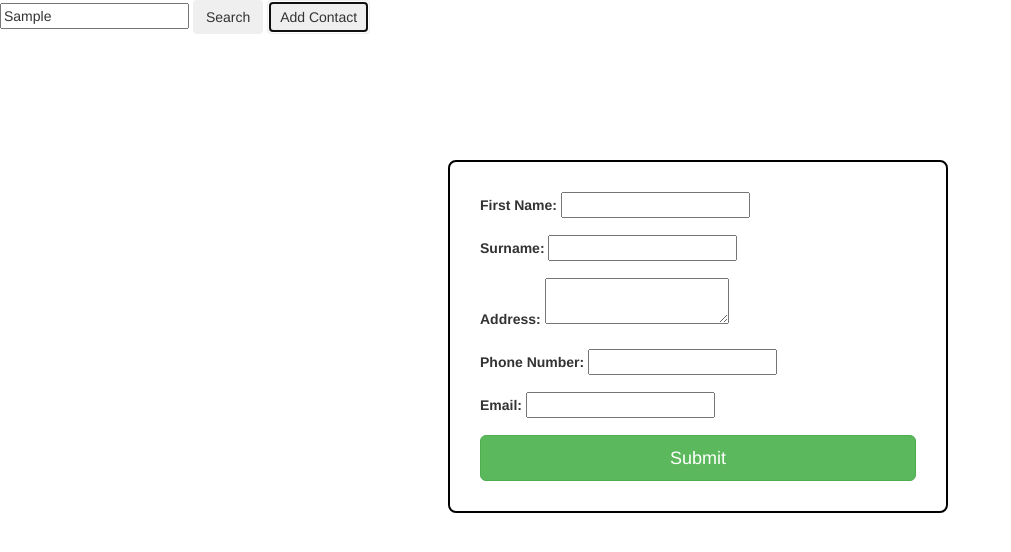
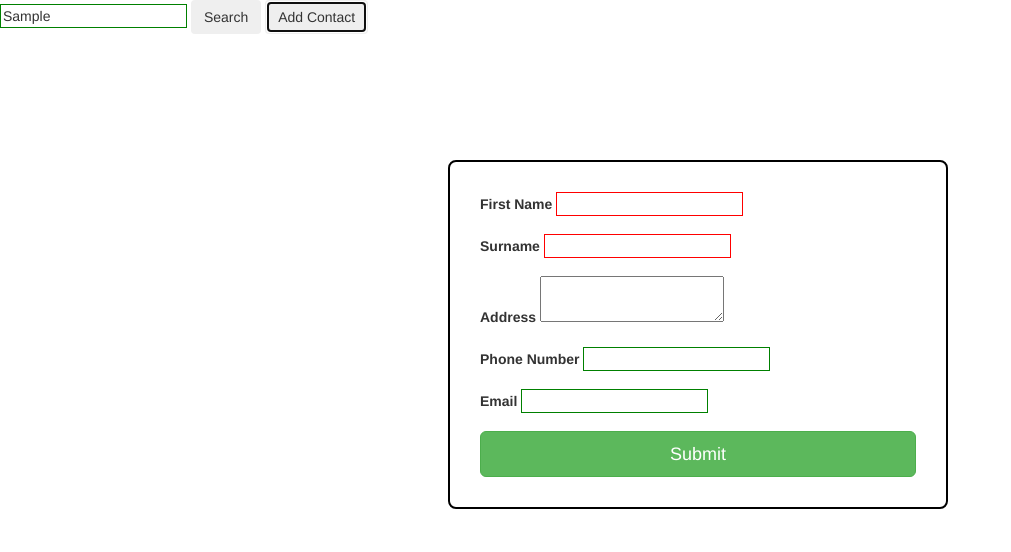
Before and after one commit to katylouise/address_book, a website: page index.html in a window 1280 px wide. Both pictures are taken after typing "Sample" into the empty fields and a click on the button "Add Contact". Shown: the whole page, without its empty margins (0-1011 px from the left). Drawn offline with nearby package versions, Linux system fonts and the light colour scheme; some packages are replaced by stand-ins of ours; no server answers.

Commit message:
Form validations added for first name and surname

```diff
--- a/css/addressbook.css
+++ b/css/addressbook.css
@@ -13,3 +13,10 @@ body {
   width: 500px;
   z-index: 2;
 }
+
+input.ng-invalid {
+  border: 1px solid red;
+}
+input.ng-valid {
+  border: 1px solid green;
+}
--- a/index.html
+++ b/index.html
@@ -50,62 +50,56 @@
     </div>
 
     <div class="add-contact-form" ng-show="contactCtrl.showAddForm">
-      <form>
+      <form name="addContact" novalidate>
         <div class="form-group">
-          <label for="first_name">First Name:</label>
-          <input type="text" id="first_name" ng-model="contact.first_name">
-          <span class="help-block"></span>
+          <label>First Name</label>
+          <input name="first_name" type="text" ng-model="contact.first_name" required>
+          <span class="error" ng-show="addContact.first_name.$invalid && contactCtrl.submitted">First name is required.</span>
         </div>
         <div class="form-group">
-          <label for="surname">Surname:</label>
-          <input type="text" id="surname" ng-model="contact.surname">
-          <span class="help-block"></span>
+          <label>Surname</label>
+          <input name="surname" type="text" ng-model="contact.surname" required>
+          <span class="error" ng-show="addContact.surname.$invalid && contactCtrl.submitted">Surname is required.</span>
         </div>
         <div class="form-group">
-          <label for="address">Address:</label>
-          <textarea id="address" ng-model="contact.address"></textarea>
-          <span class="help-block"></span>
+          <label>Address</label>
+          <textarea ng-model="contact.address"></textarea>
         </div>
         <div class="form-group">
-          <label for="phone_number">Phone Number:</label>
-          <input type="text" id="phone_number" ng-model="contact.phone_number">
-          <span class="help-block"></span>
+          <label>Phone Number</label>
+          <input type="number" ng-model="contact.phone_number">
         </div>
         <div class="form-group">
-          <label for="email">Email:</label>
-          <input type="email" id="email" ng-model="contact.email">
-          <span class="help-block"></span>
+          <label>Email</label>
+          <input type="email" ng-model="contact.email">
         </div>
-        <input type="submit" class="btn btn-success btn-lg btn-block add-btn" value="Submit" ng-click="contactCtrl.addContact(contact); ">
+        <input type="submit" class="btn btn-success btn-lg btn-block add-btn" value="Submit" ng-click="contactCtrl.addContact(contact)">
       </form>
     </div>
 
     <div class="update-contact-form" ng-show="contactCtrl.showUpdateForm">
       <form>
         <div class="form-group">
-          <label for="first_name">First Name:</label>
-          <input type="text" id="first_name" ng-model="contactCtrl.contact.first_name">
-          <span class="help-block"></span>
+          <label>First Name</label>
+          <input type="text" ng-model="contactCtrl.contact.first_name">
+          <span class="error" ng-show="addContact.first_name.$invalid && contactCtrl.submitted">First name is required.</span>
         </div>
         <div class="form-group">
-          <label for="surname">Surname:</label>
-          <input type="text" id="surname" ng-model="contactCtrl.contact.surname">
-          <span class="help-block"></span>
+          <label>Surname</label>
+          <input type="text" ng-model="contactCtrl.contact.surname">
+          <span class="error" ng-show="addContact.surname.$invalid && contactCtrl.submitted">Surname is required.</span>
         </div>
         <div class="form-group">
-          <label for="address">Address:</label>
-          <textarea id="address" ng-model="contactCtrl.contact.address"></textarea>
-          <span class="help-block"></span>
+          <label>Address</label>
+          <textarea ng-model="contactCtrl.contact.address"></textarea>
         </div>
         <div class="form-group">
-          <label for="phone_number">Phone Number:</label>
-          <input type="text" id="phone_number" ng-model="contactCtrl.contact.phone_number">
-          <span class="help-block"></span>
+          <label>Phone Number</label>
+          <input type="number" ng-model="contactCtrl.contact.phone_number">
         </div>
         <div class="form-group">
-          <label for="email">Email:</label>
-          <input type="email" id="email" ng-model="contactCtrl.contact.email">
-          <span class="help-block"></span>
+          <label>Email</label>
+          <input type="email" ng-model="contactCtrl.contact.email">
         </div>
         <input type="submit" class="btn btn-success btn-lg btn-block add-btn" value="Submit" ng-click="contactCtrl.updateContact(contactCtrl.contact)">
       </form>
--- a/js/contactsController.js
+++ b/js/contactsController.js
@@ -3,6 +3,7 @@ addressBookApp.controller('ContactsController', ['$resource', 'UpdateContact', f
   var contactsResource = $resource('https://fast-gorge.herokuapp.com/contacts');
   var Contact = $resource('https://fast-gorge.herokuapp.com/contacts/:id', { id: '@id' });
   var position;
+  self.submitted = false;
   self.contact;
   self.contactID;
   self.contactsList = contactsResource.query();
@@ -23,14 +24,20 @@ addressBookApp.controller('ContactsController', ['$resource', 'UpdateContact', f
   }
 
   self.addContact = function(contact) {
+    if (self.addContact.$valid) {
       var newContact = contact;
       contactsResource.save(newContact).$promise.then(function() {
         self.result = "Success!";
         self.contactsList.push(newContact);
         self.showAddForm = false;
+        self.submitted = false;
       }, function() {
         self.result = "Error!";
       });
+    }
+    else {
+      self.submitted = true;
+    }
   }
 
   self.updateContact = function(updateData) {
```
Lines whose indentation alone changed are shown as unchanged.
